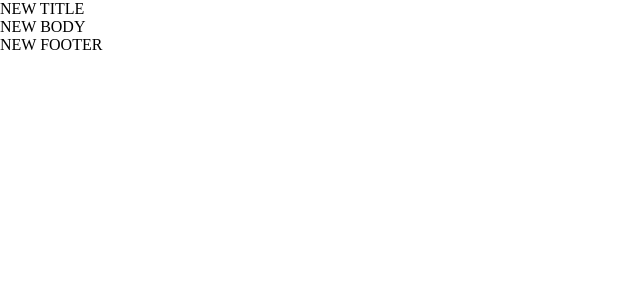
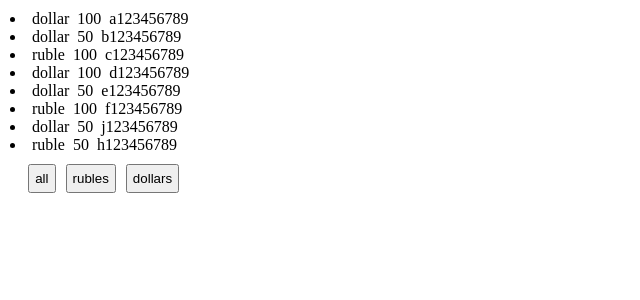
Before and after one commit to DustyFlower/microtasks, a React (Vite) app: page / in a window 1280 px wide. Shown: the top 300 px of the page, without its empty margins (0-640 px from the left). Built offline with nearby package versions, Linux system fonts and the light colour scheme.

Commit message:
Commit to branch filter

```diff
--- a/src/App.tsx
+++ b/src/App.tsx
@@ -1,16 +1,46 @@
 import './App.css'
-import {Header} from './site/Header.tsx';
-import {Body} from './site/Body.tsx';
-import {Footer} from './site/Footer.tsx';
+import {useState} from 'react';
+import {NewComponent} from './NewComponent.tsx';
+
+export type FilterType = 'all' | 'dollar' | 'ruble';
+
+export type MoneyType = {
+    banknote: string,
+    nominal: number,
+    number: string
+}
 
 function App() {
+    const money: MoneyType[] = [
+        {banknote: 'dollar', nominal: 100, number: 'a123456789'},
+        {banknote: 'dollar', nominal: 50, number: 'b123456789'},
+        {banknote: 'ruble', nominal: 100, number: 'c123456789'},
+        {banknote: 'dollar', nominal: 100, number: 'd123456789'},
+        {banknote: 'dollar', nominal: 50, number: 'e123456789'},
+        {banknote: 'ruble', nominal: 100, number: 'f123456789'},
+        {banknote: 'dollar', nominal: 50, number: 'j123456789'},
+        {banknote: 'ruble', nominal: 50, number: 'h123456789'}
+    ]
+
+    const [filter, setFilter] = useState<FilterType>('all')
+
+    let currentMoney = money;
+    if (filter === 'ruble') {
+        currentMoney = money.filter(filteredMoney => filteredMoney.banknote === 'ruble');
+    }
+    if (filter === 'dollar') {
+        currentMoney = money.filter(filteredMoney => filteredMoney.banknote === 'dollar');
+    }
+
+    const onClickFilterHandler = (nameButton: FilterType) => {
+        setFilter(nameButton)
+    }
+
     return (
-        <>
-            <Header title={'NEW TITLE'}/>
-            <Body titleForBody={'NEW BODY'}/>
-            <Footer titleForFooter={'NEW FOOTER'}/>
-        </>
-    )
+        <div className="App">
+            <NewComponent currentMoney={currentMoney} callBack={onClickFilterHandler} />
+        </div>
+    );
 }
 
 export default App
--- /dev/null
+++ b/src/NewComponent.tsx
@@ -0,0 +1,28 @@
+import {FilterType, MoneyType} from './App.tsx';
+
+type NewComponentType = {
+    currentMoney: MoneyType[]
+    callBack: (nameButton: FilterType) => void
+}
+export const NewComponent = ({currentMoney, callBack}: NewComponentType) => {
+    return (
+        <div>
+                <ul>
+                    {currentMoney.map((objFromMoneyArr, index) => {
+                        return (
+                            <li key={index}>
+                                <span>{objFromMoneyArr.banknote}</span>
+                                <span>{objFromMoneyArr.nominal}</span>
+                                <span>{objFromMoneyArr.number}</span>
+                            </li>
+                        )
+                    })}
+                </ul>
+                <div className="buttons">
+                    <button onClick={() => callBack('all')}>all</button>
+                    <button onClick={() => callBack('ruble')}>rubles</button>
+                    <button onClick={() => callBack('dollar')}>dollars</button>
+                </div>
+        </div>
+    );
+};
--- a/src/index.css
+++ b/src/index.css
@@ -11,5 +11,31 @@ html, body {
 }
 
 .App {
+    width: fit-content;
+    display: flex;
+    flex-direction: column;
+    justify-content: flex-start;
+    align-items: start;
     margin: 10px;
+    ul {
+        list-style-position: inside;
+    }
 }
+
+span {
+    margin-right: 8px;
+}
+
+.buttons {
+    width: 100%;
+    margin-top: 10px;
+    display: flex;
+    flex-direction: row;
+    justify-content: center;
+    align-items: center;
+    gap: 10px;
+}
+
+button {
+    padding: 5px;
+}
--- a/src/site/Body.tsx
+++ /dev/null
@@ -1,9 +0,0 @@
-type BodyType = {
-    titleForBody: string,
-}
-
-export const Body = ({titleForBody}: BodyType) => {
-    return (
-        <div>{titleForBody}</div>
-    );
-};
--- a/src/site/Footer.tsx
+++ /dev/null
@@ -1,10 +0,0 @@
-
-type FooterType = {
-    titleForFooter: string,
-}
-
-export const Footer = ({titleForFooter}: FooterType) => {
-    return (
-        <footer>{titleForFooter}</footer>
-    );
-};
--- a/src/site/Header.tsx
+++ /dev/null
@@ -1,9 +0,0 @@
-type HeaderType = {
-    title: string,
-}
-
-export const Header = ({title}: HeaderType) => {
-    return (
-        <> {title} </>
-    )
-}
```
